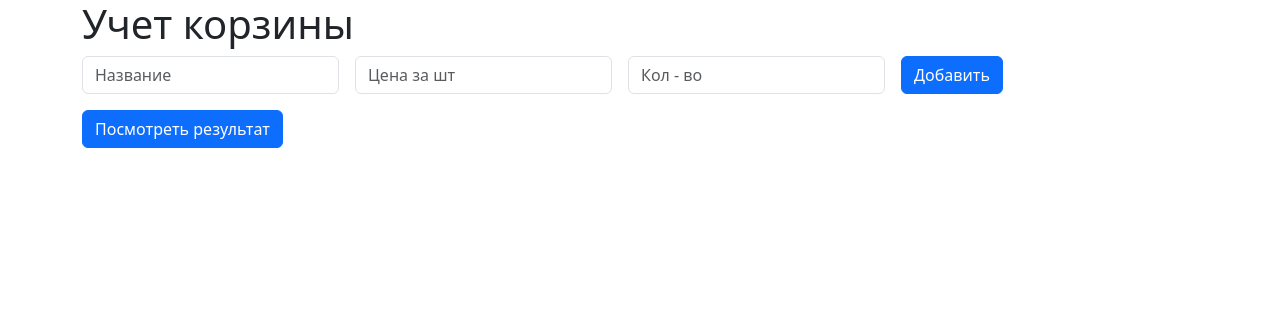
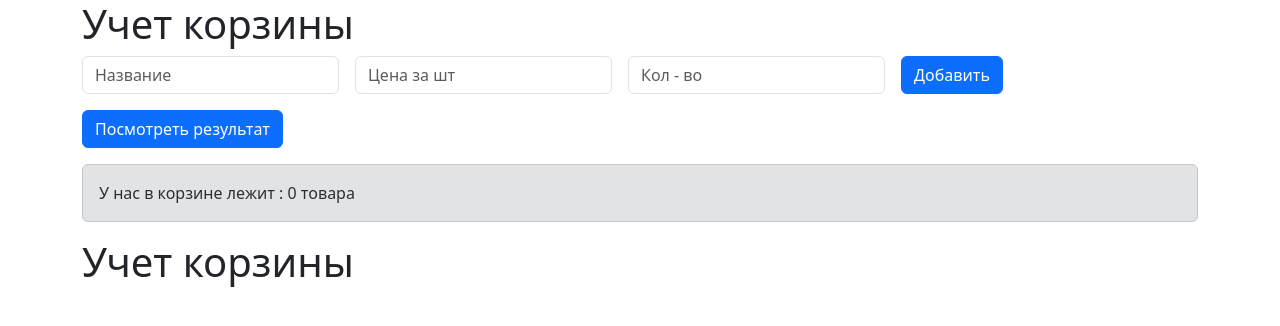
Before and after one commit to VVSamoylov/testvue, a Vue app: page / in a window 1280 px wide. Shown: the top 326 px of the page. Built offline with nearby package versions, Linux system fonts and the light colour scheme.

Commit message:
end edit

```diff
--- a/src/App.vue
+++ b/src/App.vue
@@ -1,17 +1,20 @@
 <template>
   <div class="container">
-  <h1> Учет корзины</h1>
-    <Card/>
+
+    <Card>
+    <Header/>
+    </Card>
   </div>
 </template>
 
 <script>
 import Card from './components/card.vue'
-
+import Header from './components/Header.vue'
 export default {
   name: 'App',
   components: {
-    Card
+    Card,
+    Header
   }
 }
 </script>
--- /dev/null
+++ b/src/components/Header.vue
@@ -0,0 +1,21 @@
+<template>
+  <div class="rows">
+    <h1> Учет корзины</h1>
+  </div>
+</template>
+
+<script>
+/* eslint-disable */
+export default {
+  name: 'Header',
+  props: {
+    msg: String
+  },
+
+}
+</script>
+
+<!-- Add "scoped" attribute to limit CSS to this component only -->
+<style scoped>
+
+</style>
--- a/src/components/card.vue
+++ b/src/components/card.vue
@@ -1,6 +1,8 @@
 <template>
   <div class="rows">
-    <form class="row g-3">
+   <slot>    </slot>
+
+    <div class="row g-3">
       <div class="col-auto">
         <label for="inputName" class="visually-hidden">Название</label>
         <input v-model="part.PName" type="text" class="form-control" id="inputName" placeholder="Название">
@@ -17,7 +19,7 @@
       <div class="col-auto">
         <button v-on:click="added"  class="btn btn-primary mb-3">Добавить</button>
       </div>
-    </form>
+    </div>
 
     <button v-on:click="show"  class="btn btn-primary mb-3">Посмотреть результат</button>
 
@@ -28,8 +30,6 @@
 
         </li>
       </ul>
-
-
     </div>
 
     <div v-if="check" class="row">
@@ -43,6 +43,13 @@
 
     </div>
 
+
+    <div class="alert alert-secondary" role="alert">
+                  У нас в корзине лежит : {{resultSumm}} товара
+      </div>
+
+
+    <slot >   </slot>
   </div>
 </template>
 
@@ -57,23 +64,22 @@ export default {
   data(){
     return{
       products: [],
-
       part: Product,
       check: false,
-      test:[1,2,3,4]
     }
   },
   methods:{
     added(){
-
-      this.products.push(this.part)
-      //alert(this.product[0].PName)
-
+      this.products.push({...this.part});
     },
     show(){
-      this.check = true
-      //alert(this.product[0].PName)
+      this.check = !this.check
 
+    }
+  },
+  computed : {
+    resultSumm(){
+      return this.products.length;
     }
   }
 }
```
